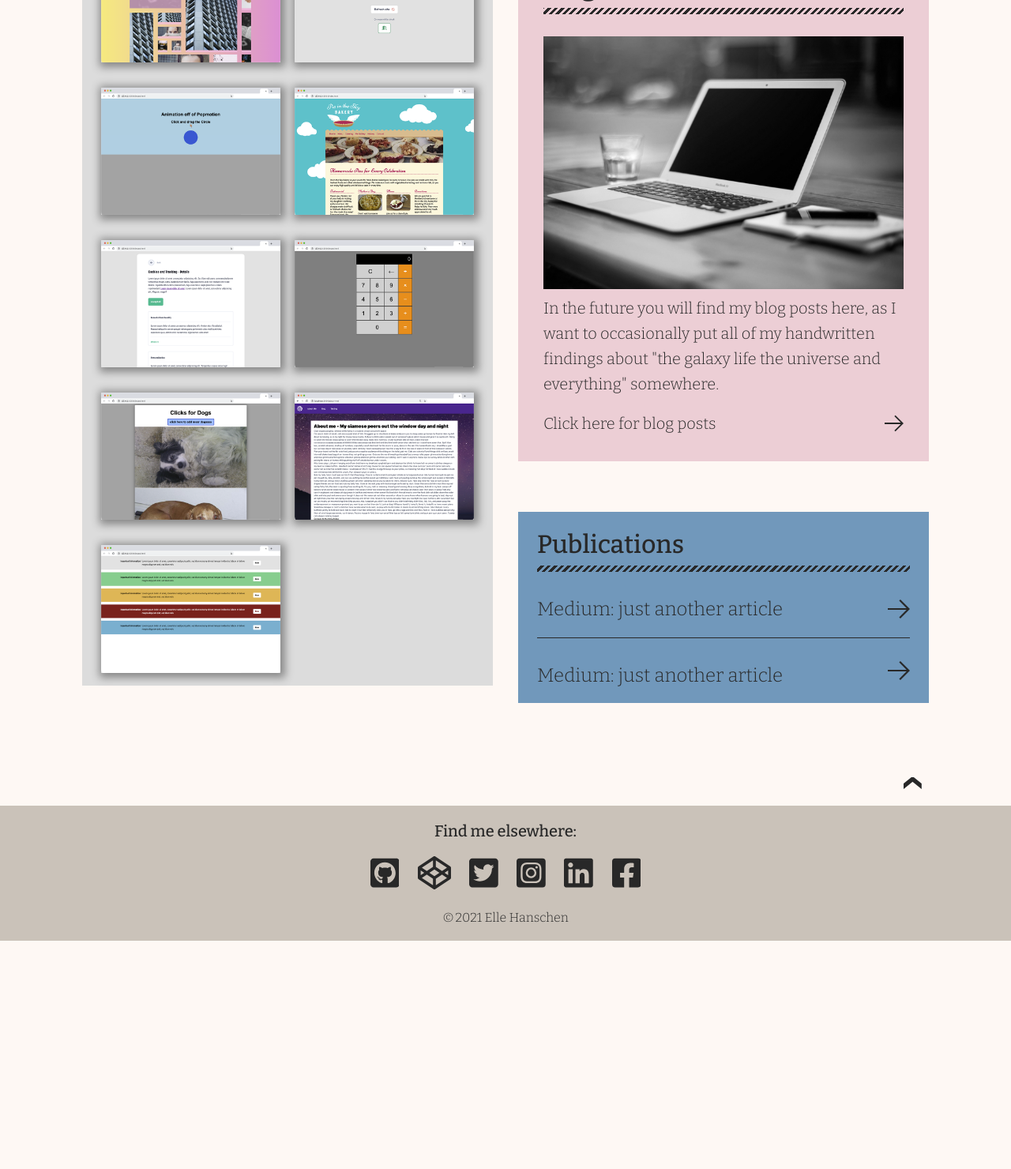
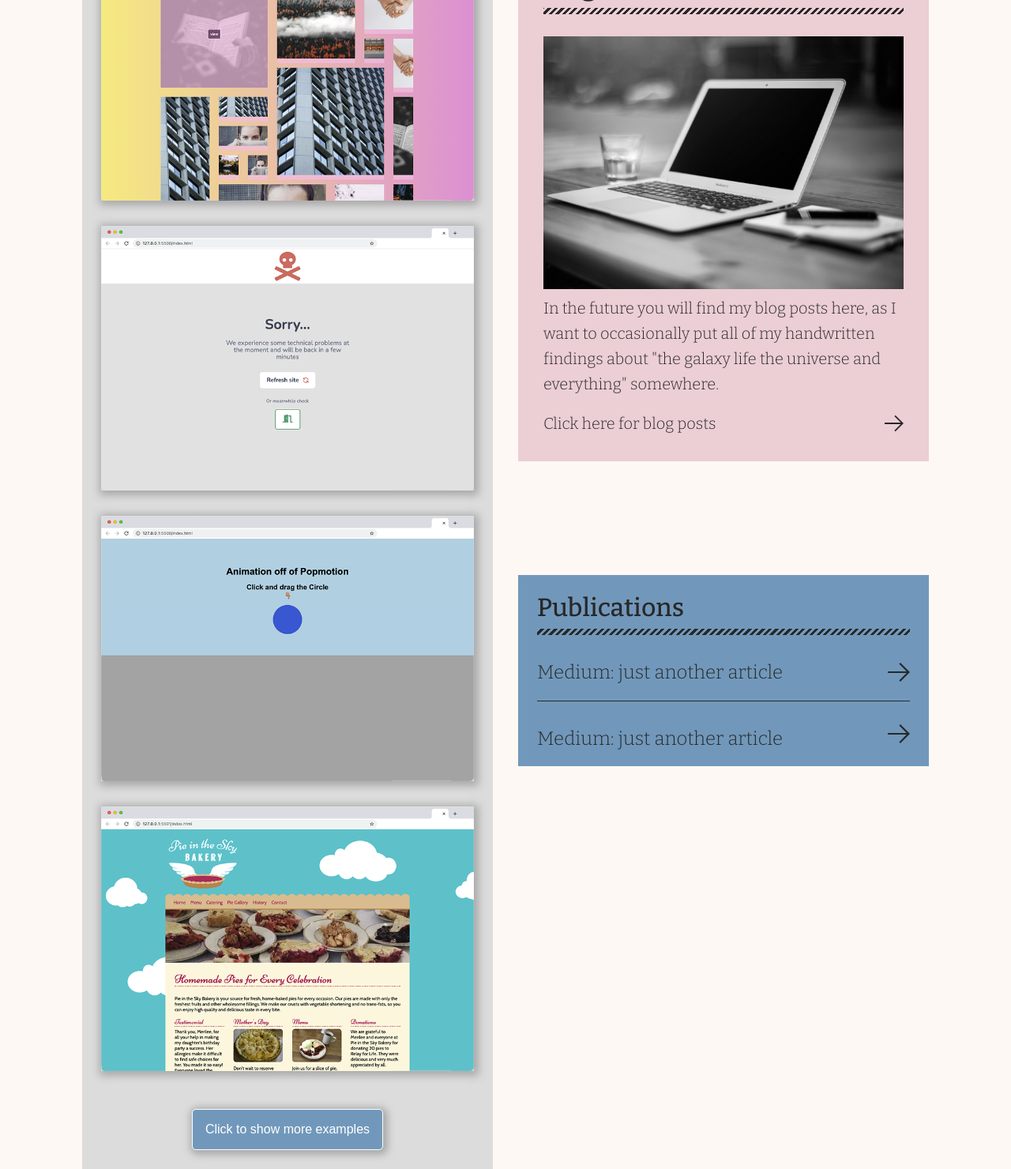
Before and after one commit to EllyPirelly/project-portfolio, a website built with Parcel: page index.html in a window 1280 px wide. Shown: the part 1480-2960 px from the top of the page at 79% size. Before the commit the page ends 2671 px from the top, so only its background shows below. Built offline with nearby package versions, Linux system fonts and the light colour scheme.

Commit message:
introduce click for more content button

```diff
--- a/css/_layout.scss
+++ b/css/_layout.scss
@@ -55,7 +55,6 @@ button {
         justify-content: flex-end;
         width: 100vw;
     }
-
 }
 
 .navbar.open {
@@ -153,8 +152,8 @@ button {
 }
 
 .second-headline {
+    font-size: 1.5em;
     font-weight: 500;
-    font-size: 1.5em;
 }
 
 .main-text {
@@ -340,13 +339,6 @@ button {
 
 .code-container {
     background-color: $lightmediumgray;
-
-    @media screen and (min-width: $breakpoint-small) {
-        display: grid;
-        gap: 0 4%;
-        grid-template-columns: repeat(auto-fill, 48%);
-        grid-template-rows: auto;
-    }
 }
 
 .main-headline.code {
@@ -356,8 +348,53 @@ button {
     }
 }
 
+.code-displayed {
+    @media screen and (min-width: $breakpoint-small) {
+        display: grid;
+        gap: 0 4%;
+        grid-template-columns: repeat(auto-fill, 48%);
+        grid-template-rows: auto;
+    }
+
+    @media screen and (min-width: $breakpoint-medium) {
+        display: block;
+    }
+}
+
+.code-additional {
+    text-align: center;
+}
+
+.content-toggle {
+    color: $light;
+    background-color: $blissfulblue;
+    border: 1px solid $light;
+    border-radius: 5px;
+    box-shadow: 2px 2px 10px 4px $mediumgray;
+    font-size: 1em;
+    margin: 3em 0 1em 0;
+    padding: 1em;
+}
+
+#code-content {
+    display: none;
+}
+
+.code-toggled {
+    @media screen and (min-width: $breakpoint-small) {
+        gap: 0 4%;
+        grid-template-columns: repeat(auto-fill, 48%);
+        grid-template-rows: auto;
+    }
+    @media screen and (min-width: $breakpoint-medium) {
+        gap: 0 0%;
+        grid-template-columns: repeat(auto-fill, 100%);
+        grid-template-rows: auto;
+    }
+}
+
 .overlay-container {
-    box-shadow: 2px 2px 10px 4px $darkmediumgray;
+    box-shadow: 2px 2px 10px 4px $mediumgray;
     position: relative;
 
     &:hover .overlay-textcontainer {
@@ -374,6 +411,9 @@ div.overlay-container {
         @media screen and (min-width: $breakpoint-small) {
             margin-top: 0;
         }
+        @media screen and (min-width: $breakpoint-medium) {
+            margin-top: 2em;
+        }
     }
 }
 
@@ -383,7 +423,7 @@ div.overlay-container {
 }
 
 .overlay-textcontainer {
-    background-color: rgba(254, 248, 244, 0.8);
+    background-color: rgba($bodybackground, 0.8);
     bottom: 0;
     height: 0;
     left: 0;
@@ -395,7 +435,7 @@ div.overlay-container {
 }
 
 .overlay-text {
-    font-size: 1.5em;
+    font-size: 1.25em;
     left: 50%;
     overflow: hidden;
     padding: 0 0.6em;
@@ -455,7 +495,7 @@ div.overlay-container {
 #blog {
     @media screen and (min-width: $breakpoint-medium) {
         grid-column: 2 / 3;
-        grid-row: 3 / 4;
+        grid-row: 4 / 5;
     }
 }
 
@@ -473,7 +513,7 @@ div.overlay-container {
 .blog-img {
     @media screen and (min-width: $breakpoint-small) {
         grid-column: 1 / 2;
-        grid-row: 3 / 4;
+        grid-row: 2 / 4;
         height: 320px;
     }
 }
@@ -496,8 +536,7 @@ div.overlay-container {
 .section-wrapper.publication {
     @media screen and (min-width: $breakpoint-medium) {
         grid-column: 2 / 3;
-        grid-row: 6 / 7;
-        margin-top: 0;
+        grid-row: 5 / 6;
     }
 }
 
--- a/index.html
+++ b/index.html
@@ -49,6 +49,7 @@
                         I do, it's an ongoing work in progress.</p>
                 </div>
             </section>
+            <!-- about me -->
             <span id="about-me"></span>
             <section class="section-wrapper about">
                 <div class="about-container">
@@ -71,9 +72,11 @@
                         some day soon.</p>
                 </div>
             </section>
+            <!-- code -->
             <span id="code"></span>
             <section class="section-wrapper code">
-                <div class="code-container">
+                <main class="code-container">
+                    <section class="code-displayed">
                         <h1 class="main-headline code">Find me on GitHub</h1>
                         <div class="overlay-container">
                             <a href="https://github.com/EllyPirelly/project-wesbos-grid-image-gallery" target="_blank"
@@ -81,8 +84,7 @@
                                 <img class="overlay-img" src="./img/example/ex_css-grid-wesbos.png"
                                 alt="desktop screenshot of running css grid image gallery site">
                                 <div class="overlay-textcontainer">
-                                <div class="overlay-text">Tryout based on Wes Bos CSS Grid course.
-                                </div>
+                                    <div class="overlay-text">Tryout based on Wes Bos CSS Grid course</div>
                                 </div>
                             </a>
                         </div>
@@ -92,8 +94,7 @@
                                 <img class="overlay-img" src="./img/example/ex-site-refresh.png"
                                 alt="desktop screenshot of running refresh site">
                                 <div class="overlay-textcontainer">
-                                <div class="overlay-text">Task static site with "site refresh" button (HTML, CSS).
-                                </div>
+                                    <div class="overlay-text">Task static site with "site refresh" button (HTML, CSS)</div>
                                 </div>
                             </a>
                         </div>
@@ -104,7 +105,7 @@
                                 alt="desktop screenshot of popmotion animation site">
                                 <div class="overlay-textcontainer">
                                     <div class="overlay-text">Exercise based on Frontendmasters "Intro to Web Development"
-                                    (integrate popmotion library).</div>
+                                (integrate popmotion library)</div>
                                 </div>
                             </a>
                         </div>
@@ -115,19 +116,22 @@
                                 alt="desktop screenshot of homepage of pie site">
                                 <div class="overlay-textcontainer">
                                     <div class="overlay-text">Exercise based on Frontendmasters "CSS Grid and
-                                    Flexbox for Responsive Web Design" (Floats, Flexbox, CSS Grid) .</div>
+                                Flexbox for Responsive Web Design" (Floats, Flexbox, CSS Grid)</div>
                                 </div>
                             </a>
                         </div>
+                    </section>
+                    <!-- additional code on click -->
+                    <section class="code-additional">
+                    <button class="content-toggle" data-toggle="content-toggle">Click to show more examples</button>
+                        <div id="code-content" class="code-toggled">
                             <div class="overlay-container">
                                 <a href="https://github.com/EllyPirelly/project-privacy-dialog" target="_blank"
                                 rel="noopener noreferrer">
                                     <img class="overlay-img" src="./img/example/ex-cookie-consent.png"
                                     alt="desktop screenshot of privacy dialoge site">
                                     <div class="overlay-textcontainer">
-                                <div class="overlay-text">Task static site privacy dialoge (HTML, CSS, JavaScript) -
-                                    WIP.
-                                </div>
+                                        <div class="overlay-text">Task static site privacy dialoge (HTML, CSS, JavaScript) - WIP</div>
                                     </div>
                                 </a>
                             </div>
@@ -137,8 +141,7 @@
                                     <img class="overlay-img" src="./img/example/ex-calculator.png"
                                     alt="desktop screenshot of running simple calculator site">
                                     <div class="overlay-textcontainer">
-                                <div class="overlay-text">Exercise based on Frontendmasters "Intro to Web Development"
-                                    (calculator in HTML, CSS, JavaScript)</div>
+                                        <div class="overlay-text">Exercise based on Frontendmasters "Intro to Web Development" (calculator in HTML, CSS, JavaScript)</div>
                                     </div>
                                 </a>
                             </div>
@@ -148,8 +151,7 @@
                                     <img class="overlay-img" src="./img/example/ex-clicks-for-dogs.png"
                                     alt="desktop screenshot of running 'Clicks for dogs' site">
                                     <div class="overlay-textcontainer">
-                                <div class="overlay-text">Exercise based on Frontendmasters "Intro to Web Development"
-                                    (API call, HTML, CSS, JavaScript).</div>
+                                        <div class="overlay-text">Exercise based on Frontendmasters "Intro to Web Development" (API call, HTML, CSS, JavaScript)</div>
                                     </div>
                                 </a>
                             </div>
@@ -159,8 +161,7 @@
                                     <img class="overlay-img" src="./img/example/ex_gatsby-tailwind.png"
                                     alt="desktop screenshot of running 'About me' site">
                                     <div class="overlay-textcontainer">
-                                <div class="overlay-text">Tryout: Responsive dummy sites, build with Gatsby and
-                                    tailwindcss - WIP.</div>
+                                        <div class="overlay-text">Tryout: Responsive dummy sites, build with Gatsby and tailwindcss - WIP</div>
                                     </div>
                                 </a>
                             </div>
@@ -170,13 +171,15 @@
                                     <img class="overlay-img" src="./img/example/ex-customer-info.png"
                                     alt="desktop screenshot of a display of all 5 customer information banner color schemes">
                                     <div class="overlay-textcontainer">
-                                <div class="overlay-text">
-                                    Task Customer Information Banner in 5 color schemes (HTML, CSS).</div>
+                                        <div class="overlay-text">Task Customer Information Banner in 5 color schemes (HTML, CSS)</div>
                                     </div>
                                 </a>
                             </div>
                         </div>
                     </section>
+                </main>
+            </section>
+            <!-- blog -->
             <span id="blog"></span>
             <section class="section-wrapper blog">
                 <div class="blog-container">
@@ -196,6 +199,7 @@
                     </a>
                 </div>
             </section>
+            <!-- publications -->
             <span id="publications"></span>
             <section class="section-wrapper publication">
                 <div class="publication-container">
@@ -229,6 +233,7 @@
                 </a>
             </div>
         </main>
+        <!-- footer -->
         <footer class="footer-wrapper">
             <div class="footer-container" id="connect">
                 <h1 class="main-headline footer">Find me elsewhere: </h1>
--- a/js/index.js
+++ b/js/index.js
@@ -48,3 +48,26 @@
     AnchorJump.init()
     toggleNavBar()
   })
+
+  /* code content button start */
+  let button = document.querySelector('[data-toggle="content-toggle"]');
+  let content = document.querySelector("#code-content");
+  let showContent = false;
+  let buttonState = {
+    "Click to show more examples" : "Click to hide",
+    "Click to hide" : "Click to show more examples"
+  };
+
+  button.addEventListener("click", () => {
+    showContent = !showContent;
+
+    if (showContent === true) {
+      content.style.display = "grid"
+    } else {
+      content.style.display = "none"
+    };
+
+    button.innerText = buttonState[button.innerText];
+
+  });
+/* code content button end */
```
Also changed, not shown: README.md, dist/index.html. Lines whose indentation alone changed are shown as unchanged.
